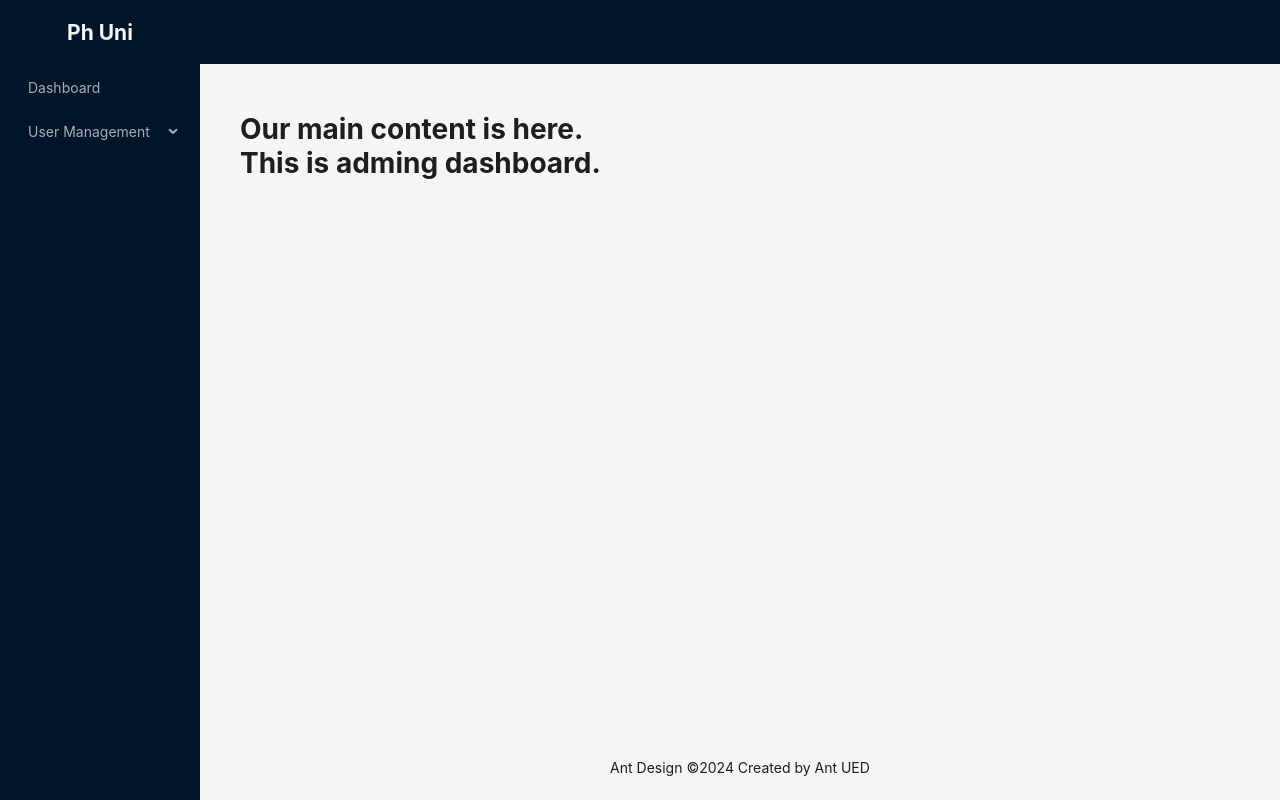
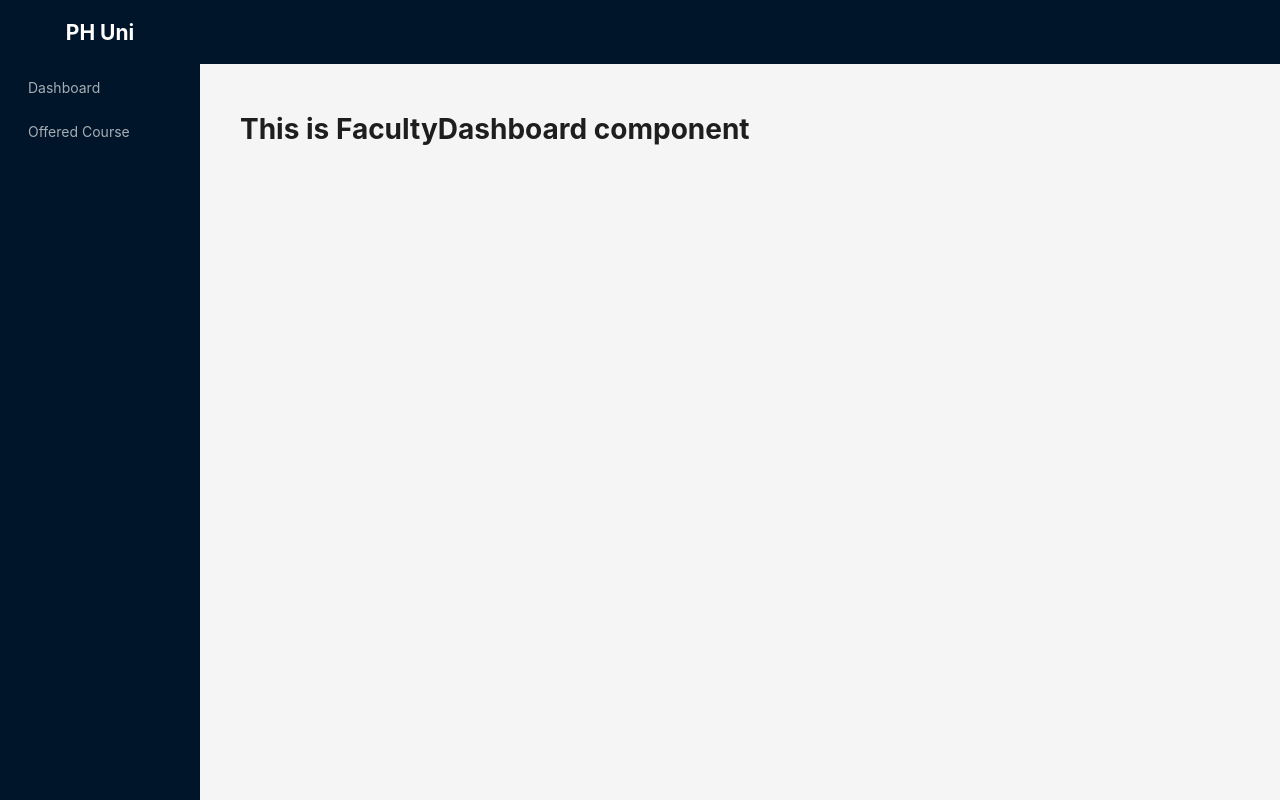
Before and after one commit to Abu-Jayed/PH-University-Client, a React (Vite) app: page /faculty/dashboard in a window 1280 px wide. Built offline with nearby package versions, Linux system fonts and the light colour scheme.

Commit message:
route set up utils, done.

```diff
--- a/src/components/layout/MainLayout.tsx
+++ b/src/components/layout/MainLayout.tsx
@@ -1,90 +1,26 @@
-import {
-  UploadOutlined,
-  UserOutlined,
-  VideoCameraOutlined,
-} from "@ant-design/icons";
-import { Layout, Menu, MenuProps } from "antd";
-import React from "react";
-import { NavLink, Outlet } from "react-router-dom";
-import { adminSidebarItems } from "../../routes/admin.routes";
+import { Layout } from 'antd';
+import { Outlet } from 'react-router-dom';
+import Sidebar from './Sidebar';
 const { Header, Content, Footer, Sider } = Layout;
-
-// const items: MenuProps["items"] = [
-//   {
-//     key: "Dashboard",
-//     label: <NavLink to={"/admin/dashboard"}>Dashboard</NavLink>,
-//   },
-//   {
-//     key: "User Management",
-//     label: "User Management",
-//     children: [
-//       {
-//         key: "Create Admin",
-//         label: <NavLink to={"/admin/create-admin"}>Create Admin</NavLink>,
-//       },
-//       {
-//         key: "Create Faculty",
-//         label: <NavLink to={"/admin/create-faculty"}>Create Faculty</NavLink>,
-//       },
-//       {
-//         key: "Create Student",
-//         label: <NavLink to={"/admin/create-student"}>Create Student</NavLink>,
-//       },
-//     ],
-//   },
-// ];
 
 const MainLayout = () => {
   return (
-    <>
-      <Layout style={{ height: "100vh" }}>
-        <Sider
-          breakpoint="lg"
-          collapsedWidth="0"
-          onBreakpoint={(broken) => {
-            console.log(broken);
-          }}
-          onCollapse={(collapsed, type) => {
-            console.log(collapsed, type);
-          }}
-        >
-          <div
-            style={{
-              color: "whitesmoke",
-              height: "4rem",
-              display: "flex",
-              justifyContent: "center",
-              alignItems: "center",
-            }}
-          >
-            <h1>Ph Uni</h1>
-          </div>
-          <Menu
-            theme="dark"
-            mode="inline"
-            defaultSelectedKeys={["4"]}
-            items={adminSidebarItems}
-          />
-        </Sider>
+    <Layout style={{ height: '100vh' }}>
+      <Sidebar />
       <Layout>
         <Header style={{ padding: 0 }} />
-          <Content style={{ margin: "24px 16px 0" }}>
+        <Content style={{ margin: '24px 16px 0' }}>
           <div
             style={{
               padding: 24,
               minHeight: 360,
             }}
           >
-              <h1>Our main content is here.</h1>
-              <Outlet></Outlet>
+            <Outlet />
           </div>
         </Content>
-          <Footer style={{ textAlign: "center" }}>
-            Ant Design ©{new Date().getFullYear()} Created by Ant UED
-          </Footer>
       </Layout>
     </Layout>
-    </>
   );
 };
 
--- /dev/null
+++ b/src/components/layout/Sidebar.tsx
@@ -0,0 +1,57 @@
+import { Layout, Menu } from 'antd';
+import { sidebarItemsGenerator } from '../../utils/sidebarItemsGenerator';
+import { adminPaths } from '../../routes/admin.routes';
+import { facultyPaths } from '../../routes/faculty.routes';
+import { studentPaths } from '../../routes/student.routes';
+
+const { Sider } = Layout;
+
+const userRole = {
+  ADMIN: 'admin',
+  FACULTY: 'faculty',
+  STUDENT: 'student',
+};
+
+const Sidebar = () => {
+  const role = 'student';
+  let sidebarItems;
+
+  switch (role) {
+    case userRole.ADMIN:
+      sidebarItems = sidebarItemsGenerator(adminPaths, userRole.ADMIN);
+      break;
+    case userRole.FACULTY:
+      sidebarItems = sidebarItemsGenerator(facultyPaths, userRole.FACULTY);
+      break;
+    case userRole.STUDENT:
+      sidebarItems = sidebarItemsGenerator(studentPaths, userRole.STUDENT);
+      break;
+
+    default:
+      break;
+  }
+
+  return (
+    <Sider breakpoint="lg" collapsedWidth="0">
+      <div
+        style={{
+          color: 'white',
+          height: '4rem',
+          display: 'flex',
+          justifyContent: 'center',
+          alignItems: 'center',
+        }}
+      >
+        <h1>PH Uni</h1>
+      </div>
+      <Menu
+        theme="dark"
+        mode="inline"
+        defaultSelectedKeys={['4']}
+        items={sidebarItems}
+      />
+    </Sider>
+  );
+};
+
+export default Sidebar;
--- a/src/routes/admin.routes.tsx
+++ b/src/routes/admin.routes.tsx
@@ -1,92 +1,105 @@
-import { ReactNode } from "react";
-import AdminDashboard from "../pages/admin/AdminDashboard";
-import CreateAdmin from "../pages/admin/CreateAdmin";
-import CreateFaculty from "../pages/admin/CreateFaculty";
-import CreateStudent from "../pages/admin/CreateStudent";
-import { NavLink } from "react-router-dom";
+import AdminDashboard from '../pages/admin/AdminDashboard';
+import CreateAdmin from '../pages/admin/CreateAdmin';
+import CreateFaculty from '../pages/admin/CreateFaculty';
+import CreateStudent from '../pages/admin/CreateStudent';
 
-type TRoute = {
-  path: string;
-  element: ReactNode;
-};
-
-type TSidebarItem = {
-  key: string;
-  label: ReactNode;
-  children?: TSidebarItem[]
-}
-
-const adminPaths = [
+export const adminPaths = [
   {
-    name: "Dashboard",
-    path: "dashboard",
+    name: 'Dashboard',
+    path: 'dashboard',
     element: <AdminDashboard />,
   },
   {
-    name: "User Management",
+    name: 'User Management',
     children: [
       {
-        name: "Create Admin",
-        path: "create-admin",
+        name: 'Create Admin',
+        path: 'create-admin',
         element: <CreateAdmin />,
       },
       {
-        name: "Create Faculty",
-        path: "create-faculty",
+        name: 'Create Faculty',
+        path: 'create-faculty',
         element: <CreateFaculty />,
       },
       {
-        name: "Create Student",
-        path: "create-student",
+        name: 'Create Student',
+        path: 'create-student',
+        element: <CreateStudent />,
+      },
+      {
+        name: 'Create Member',
+        path: 'create-member',
         element: <CreateStudent />,
       },
     ],
   },
 ];
 
-export const adminSidebarItems = adminPaths.reduce((acc: TSidebarItem[], item) => {
-  if (item.path && item.name) {
-    acc.push({
-      key: item.name,
-      label: <NavLink to={`/admin/${item.path}`}>{item.name}</NavLink>
-    });
-  }
+// export const adminSidebarItems = adminPaths.reduce(
+//   (acc: TSidebarItem[], item) => {
+//     if (item.path && item.name) {
+//       acc.push({
+//         key: item.name,
+//         label: <NavLink to={`/admin/${item.path}`}>{item.name}</NavLink>,
+//       });
+//     }
 
-  if (item.children) {
-    acc.push({
-      key: item.name,
-      label: item.name,
-      children: item.children.map((child)=>({
-        key: child.name,
-        label: <NavLink to={`/admin/${child.path}`}>{child.name}</NavLink>
-      }))
-    })
-  }
-  return acc;
-}, []);
+//     if (item.children) {
+//       acc.push({
+//         key: item.name,
+//         label: item.name,
+//         children: item.children.map((child) => ({
+//           key: child.name,
+//           label: <NavLink to={`/admin/${child.path}`}>{child.name}</NavLink>,
+//         })),
+//       });
+//     }
 
-export const adminRoutes = adminPaths.reduce((acc: TRoute[], item) => {
-  if (item.path && item.element) {
-    acc.push({
-      path: item.path,
-      element: item.element,
-    });
-  }
+//     return acc;
+//   },
+//   []
+// );
 
-  if (item.children) {
-    item.children.forEach((child) => {
-      acc.push({
-        path: child.path,
-        element: child.element,
-      });
-    });
-  }
-  return acc;
-}, []);
+//* Programatical way
+
+// export const adminRoutes = adminPaths.reduce((acc: TRoute[], item) => {
+//   if (item.path && item.element) {
+//     acc.push({
+//       path: item.path,
+//       element: item.element,
+//     });
+//   }
+
+//   if (item.children) {
+//     item.children.forEach((child) => {
+//       acc.push({
+//         path: child.path,
+//         element: child.element,
+//       });
+//     });
+//   }
+
+//   return acc;
+// }, []);
+
+//! Hard coded way
 
 // export const adminPaths = [
-//   { path: "dashboard", element: <AdminDashboard></AdminDashboard> },
-//   { path: "create-student", element: <CreateStudent></CreateStudent> },
-//   { path: "create-admin", element: <CreateAdmin></CreateAdmin> },
-//   { path: "create-faculty", element: <CreateFaculty></CreateFaculty> },
+//   {
+//     path: 'dashboard',
+//     element: <AdminDashboard />,
+//   },
+//   {
+//     path: 'create-student',
+//     element: <CreateStudent />,
+//   },
+//   {
+//     path: 'create-admin',
+//     element: <CreateAdmin />,
+//   },
+//   {
+//     path: 'create-faculty',
+//     element: <CreateFaculty />,
+//   },
 // ];
--- /dev/null
+++ b/src/types/index.ts
@@ -0,0 +1 @@
+export * from './sidebar.type';
--- /dev/null
+++ b/src/utils/routesGenerator.ts
@@ -0,0 +1,25 @@
+import { TRoute, TUserPath } from '../types';
+
+export const routeGenerator = (items: TUserPath[]) => {
+  const routes = items.reduce((acc: TRoute[], item) => {
+    if (item.path && item.element) {
+      acc.push({
+        path: item.path,
+        element: item.element,
+      });
+    }
+
+    if (item.children) {
+      item.children.forEach((child) => {
+        acc.push({
+          path: child.path!,
+          element: child.element,
+        });
+      });
+    }
+
+    return acc;
+  }, []);
+
+  return routes;
+};
--- /dev/null
+++ b/src/utils/sidebarItemsGenerator.tsx
@@ -0,0 +1,28 @@
+import { TSidebarItem, TUserPath } from '../types';
+import { NavLink } from 'react-router-dom';
+
+export const sidebarItemsGenerator = (items: TUserPath[], role) => {
+  const sidebarItems = items.reduce((acc: TSidebarItem[], item) => {
+    if (item.path && item.name) {
+      acc.push({
+        key: item.name,
+        label: <NavLink to={`/${role}/${item.path}`}>{item.name}</NavLink>,
+      });
+    }
+
+    if (item.children) {
+      acc.push({
+        key: item.name,
+        label: item.name,
+        children: item.children.map((child) => ({
+          key: child.name,
+          label: <NavLink to={`/${role}/${child.path}`}>{child.name}</NavLink>,
+        })),
+      });
+    }
+
+    return acc;
+  }, []);
+
+  return sidebarItems;
+};
```
Also changed, not shown: src/routes/routes.tsx (+28 -19 lines), src/types/sidebar.type.ts (added, +18 -0 lines). Lines whose indentation alone changed are shown as unchanged.
